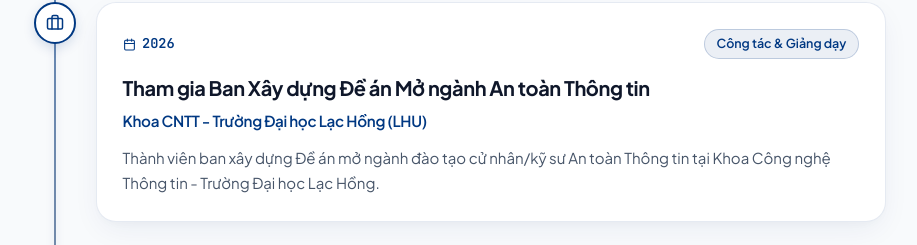
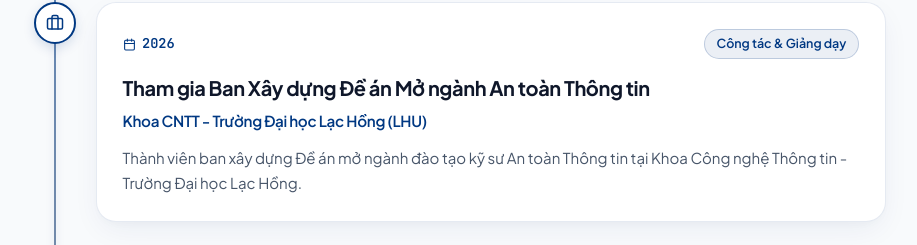
Before and after one commit to nvdquang/portfolio, a React (Vite) app: page / in a window 1280 px wide. Shown: the part 4092-4337 px from the top of the page, without its empty margins (184-1101 px from the left). Built offline with nearby package versions, Linux system fonts and the light colour scheme.

Commit message:
Sync_latest_portfolioData_changes

```diff
--- a/src/data/portfolioData.js
+++ b/src/data/portfolioData.js
@@ -202,7 +202,7 @@ export const initialPortfolioData = {
       "year": "2026",
       "title": "Tham gia Ban Xây dựng Đề án Mở ngành An toàn Thông tin",
       "organization": "Khoa CNTT - Trường Đại học Lạc Hồng (LHU)",
-      "description": "Thành viên ban xây dựng Đề án mở ngành đào tạo cử nhân/kỹ sư An toàn Thông tin tại Khoa Công nghệ Thông tin - Trường Đại học Lạc Hồng.",
+      "description": "Thành viên ban xây dựng Đề án mở ngành đào tạo kỹ sư An toàn Thông tin tại Khoa Công nghệ Thông tin - Trường Đại học Lạc Hồng.",
       "type": "work"
     },
     {
```
